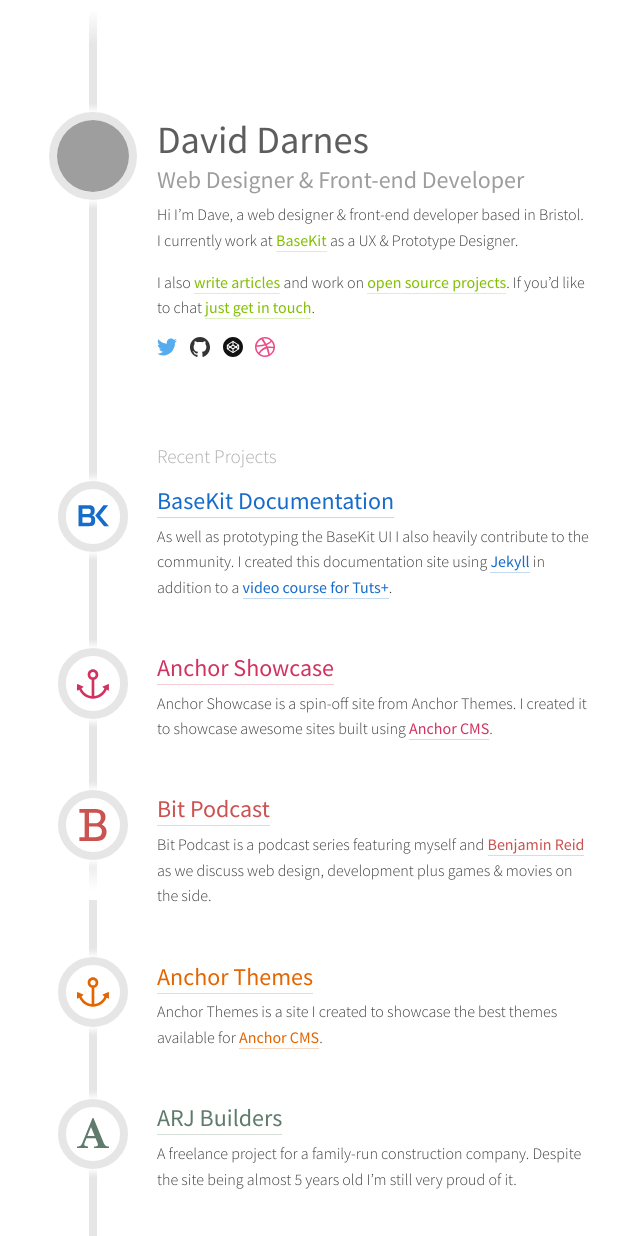
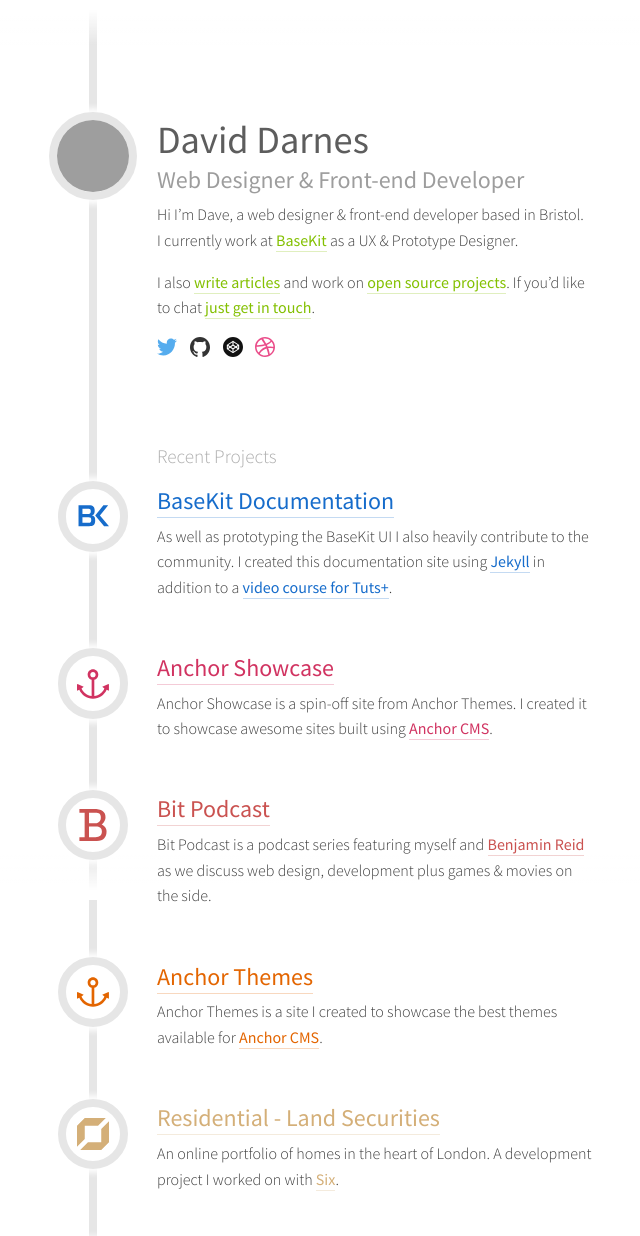
Before and after one commit to daviddarnes/darn.es, a Jekyll site: the page built from index.md, in a window 1280 px wide, cut to the strip 0-1236 px from the top of the page. Shown: the whole strip, without its empty margins (320-960 px from the left). Built offline with Jekyll 4.4.1, drawn with Linux system fonts in a browser that asks for light colours; grey boxes are pictures that could not be loaded.

Commit message:
Adds project item

```diff
--- a/_data/sites.yml
+++ b/_data/sites.yml
@@ -19,6 +19,11 @@
   title: "Anchor Themes"
   colour: "#E36500"
   content: "Anchor Themes is a site I created to showcase the best themes available for [Anchor CMS](http://anchorcms.com)."
+- link: "http://residentialbylandsecurities.com/"
+  icon: ls
+  title: "Residential - Land Securities"
+  colour: "#D4AF78"
+  content: "An online portfolio of homes in the heart of London. A development project I worked on with [Six](http://www.madebysix.com/)."
 - link: "http://arjbuilders.com"
   icon: arjbuilders
   title: "ARJ Builders"
```
